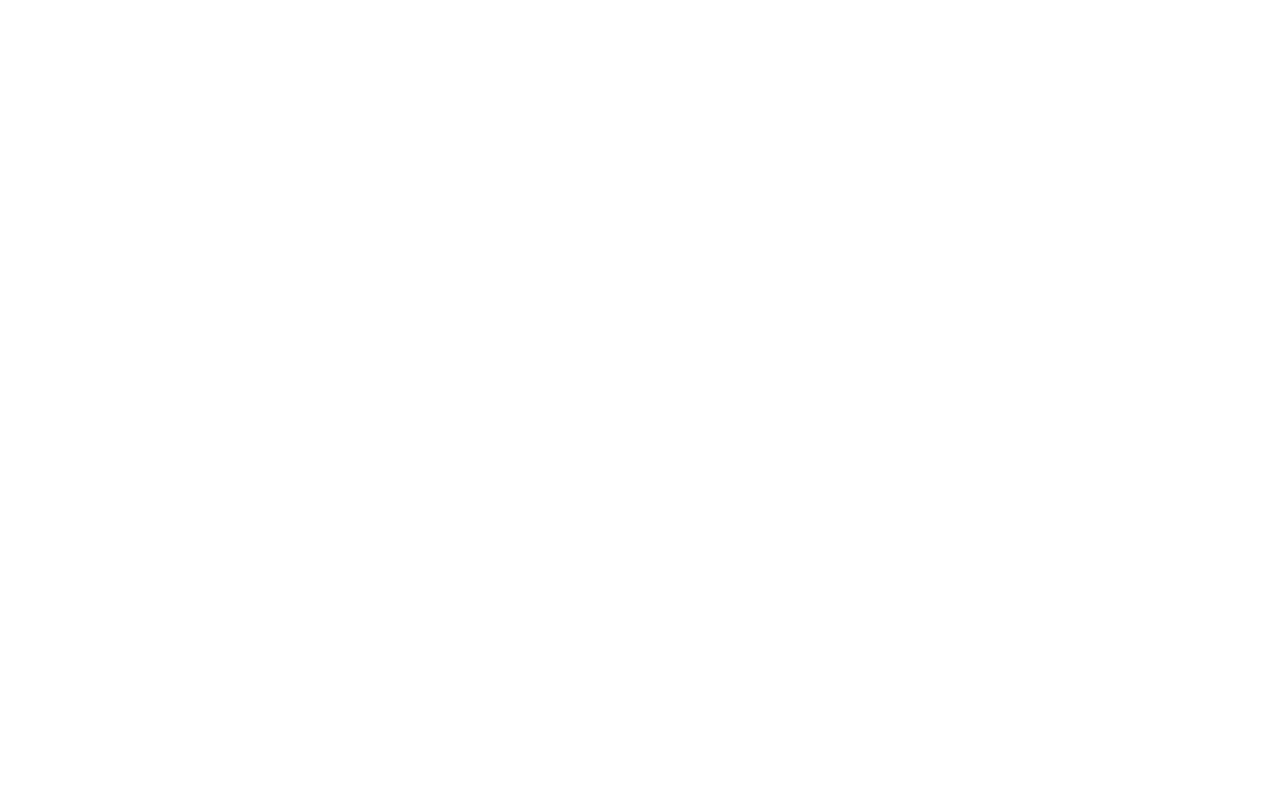
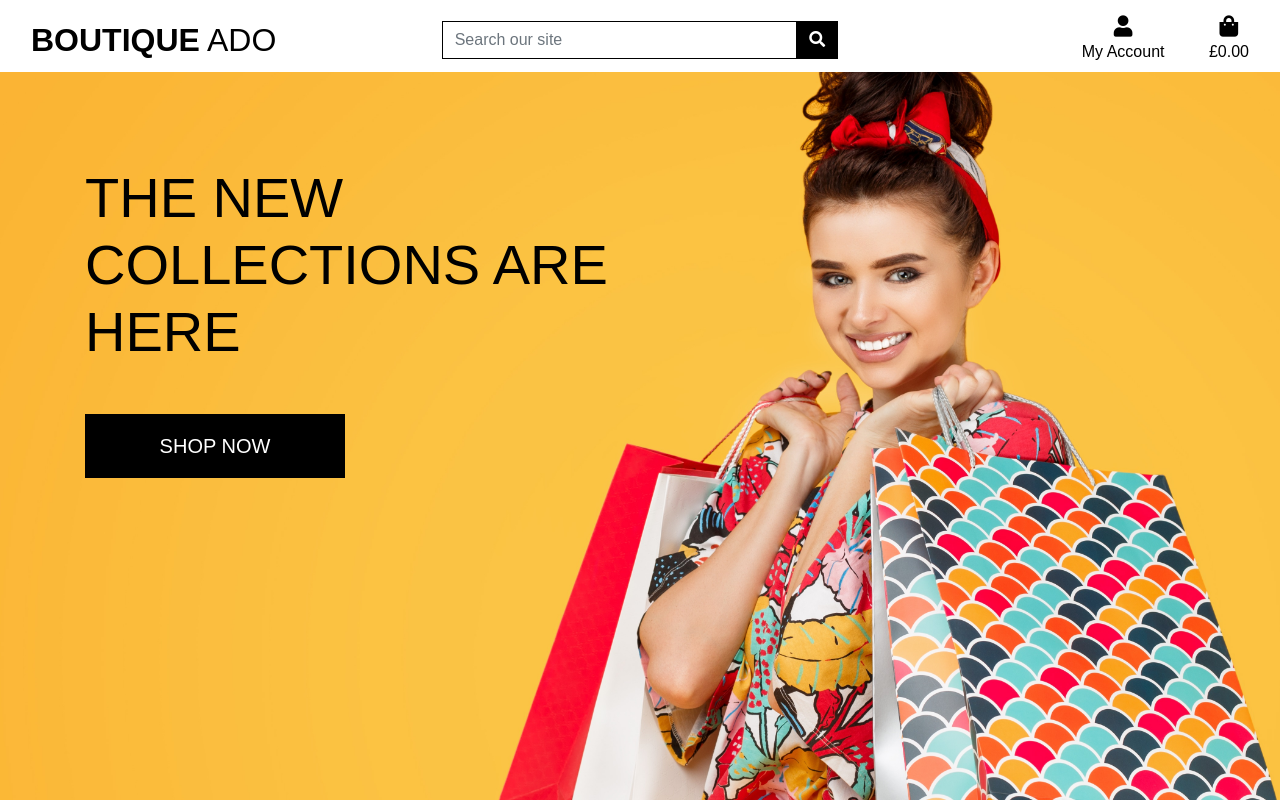
Before and after one commit to rpires71/boutique_ado, a Django app: page / in a window 1280 px wide. Before the commit the page is empty. Run offline with Django 5.2, Linux system fonts and the light colour scheme; some libraries are stand-ins or nearby versions.

Commit message:
Homepage and Top Header Part 1

```diff
--- a/boutique_ado/settings.py
+++ b/boutique_ado/settings.py
@@ -133,7 +133,11 @@ USE_TZ = True
 # Static files (CSS, JavaScript, Images)
 # https://docs.djangoproject.com/en/6.0/howto/static-files/
 
-STATIC_URL = 'static/'
+STATIC_URL = '/static/'
+STATICFILES_DIRS = [BASE_DIR / 'static']
+
+MEDIA_URL = '/media/'
+MEDIA_ROOT = BASE_DIR / 'media'
 
 LOGIN_REDIRECT_URL = '/'
 
--- /dev/null
+++ b/boutique_ado/static/css/base.css
@@ -0,0 +1,52 @@
+html {
+    height: 100%;
+}
+
+body {
+    background: url('/media/homepage.jpg') no-repeat center center fixed;
+    background-size: cover;
+    height: calc(100vh - 164px);
+    color: #555;
+    font-family: Arial, sans-serif;
+}
+
+.logo-font {
+    text-transform: uppercase;
+}
+
+.main-logo-link {
+    width: fit-content;
+}
+
+.shop-now-button {
+    background: black;
+    color: white;
+    min-width: 260px;
+}
+
+.btn-black {
+    background: black;
+    color: white;
+}
+
+.shop-now-button:hover,
+.shop-now-button:active,
+.shop-now-button:focus,
+.btn-black:hover,
+.btn-black:active,
+.btn-black:focus {
+    background: #222;
+    color: white;
+}
+
+.text-black {
+    color: #000 !important;
+}
+
+.border-black {
+    border: 1px solid #000 !important;
+}
+
+.header-container {
+    padding-top: 164px;
+}
--- a/boutique_ado/urls.py
+++ b/boutique_ado/urls.py
@@ -17,9 +17,11 @@ Including another URLconf
 from django.contrib import admin
 from django.urls import path, include
 from django.views.generic import TemplateView
+from django.conf import settings
+from django.conf.urls.static import static
 
 urlpatterns = [
     path("admin/", admin.site.urls),
     path("accounts/", include("allauth.urls")),
     path("", include("home.urls")),
-]
+] + static(settings.MEDIA_URL, document_root=settings.MEDIA_ROOT)
--- a/home/templates/home/index.html
+++ b/home/templates/home/index.html
@@ -4,15 +4,28 @@
 {% block extra_title %} - Home{% endblock %}
 
 {% block page_header %}
-<div class="container">
-    <div class="py-3">
-        <h2 class="mb-0">Home</h2>
+<div class="container header-container">
+    <div class="row">
+        <div class="col"></div>
     </div>
 </div>
 {% endblock %}
 
 {% block content %}
-<div class="container mt-4">
-    <h1 class="display-4 text-success">It works</h1>
+<div class="container h-100">
+    <div class="row h-100">
+        <div class="col-7 col-md-6 my-auto">
+            <h1 class="display-4 logo-font text-black">
+                The new collections are here
+            </h1>
+            <div class="my-5">
+                <h4>
+                    <a href="#" class="shop-now-button btn btn-lg rounded-0 text-uppercase py-3">
+                        Shop Now
+                    </a>
+                </h4>
+            </div>
+        </div>
+    </div>
 </div>
 {% endblock %}
--- a/templates/base.html
+++ b/templates/base.html
@@ -2,8 +2,7 @@
 
 <!doctype html>
 <html lang="en">
-  <head>
-
+<head>
     {% block meta %}
         <meta http-equiv="X-UA-Compatible" content="ie=edge">
         <meta charset="utf-8">
@@ -15,6 +14,8 @@
 
     {% block corecss %}
         <link rel="stylesheet" href="https://stackpath.bootstrapcdn.com/bootstrap/4.4.1/css/bootstrap.min.css" integrity="sha384-Vkoo8x4CGsO3+Hhxv8T/Q5PaXtkKtu6ug5TOeNV6gBiFeWPGFN9MuhOf23Q9Ifjh" crossorigin="anonymous">
+        <link rel="stylesheet" href="https://use.fontawesome.com/releases/v5.15.4/css/all.css">
+        <link rel="stylesheet" href="{% static 'css/base.css' %}">
     {% endblock %}
 
     {% block extra_css %}
@@ -30,13 +31,86 @@
     {% endblock %}
 
     <title>Boutique Ado {% block extra_title %}{% endblock %}</title>
-  </head>
-  <body>
-    <header class="container-fluid fixed-top"></header>
+</head>
+<body>
+    <header class="container-fluid fixed-top">
+        <div id="topnav" class="row bg-white pt-lg-2 d-none d-lg-flex">
+            <div class="col-12 col-lg-4 my-auto py-1 py-lg-0 text-center text-lg-left">
+                <a href="{% url 'home' %}" class="nav-link main-logo-link">
+                    <h2 class="logo-font text-black my-0">
+                        <strong>Boutique</strong> Ado
+                    </h2>
+                </a>
+            </div>
+
+            <div class="col-12 col-lg-4 my-auto py-1 py-lg-0">
+                <form method="GET" action="">
+                    <div class="input-group w-100">
+                        <input class="form-control border border-black rounded-0" type="text" name="q" placeholder="Search our site">
+                        <div class="input-group-append">
+                            <button class="form-control btn btn-black border border-black rounded-0" type="submit">
+                                <span class="icon">
+                                    <i class="fas fa-search"></i>
+                                </span>
+                            </button>
+                        </div>
+                    </div>
+                </form>
+            </div>
+
+            <div class="col-12 col-lg-4 my-auto py-1 py-lg-0">
+                <ul class="list-inline list-unstyled text-center text-lg-right my-0">
+                    <li class="list-inline-item dropdown">
+                        <a class="text-black nav-link" href="#" id="user-options" data-toggle="dropdown" aria-haspopup="true" aria-expanded="false">
+                            <div class="text-center">
+                                <div><i class="fas fa-user fa-lg"></i></div>
+                                <p class="my-0">My Account</p>
+                            </div>
+                        </a>
+                        <div class="dropdown-menu border-0" aria-labelledby="user-options">
+                            {% if request.user.is_authenticated %}
+                                <a href="#" class="dropdown-item">Product Management</a>
+                                <a href="{% url 'account_logout' %}" class="dropdown-item">Logout</a>
+                            {% else %}
+                                <a href="{% url 'account_signup' %}" class="dropdown-item">Register</a>
+                                <a href="{% url 'account_login' %}" class="dropdown-item">Login</a>
+                            {% endif %}
+                        </div>
+                    </li>
+                    <li class="list-inline-item">
+                        <a class="text-black nav-link" href="#">
+                            <div class="text-center">
+                                <div><i class="fas fa-shopping-bag fa-lg"></i></div>
+                                <p class="my-0">
+                                    £0.00
+                                </p>
+                            </div>
+                        </a>
+                    </li>
+                </ul>
+            </div>
+        </div>
+    </header>
 
     {% if messages %}
-        <div class="message-container"></div>
+        <div class="message-container mt-5 pt-4 container">
+            {% for message in messages %}
+                <div class="alert alert-{{ message.tags|default:'info' }}">
+                    {{ message }}
+                </div>
+            {% endfor %}
+        </div>
     {% endif %}
 
-  </body>
+    {% block page_header %}
+    {% endblock %}
+
+    <main>
+        {% block content %}
+        {% endblock %}
+    </main>
+
+    {% block postloadjs %}
+    {% endblock %}
+</body>
 </html>
```
Also changed, not shown: requirements.txt (added, +18 -0 lines), boutique_ado/media/homepage.jpg (added).
